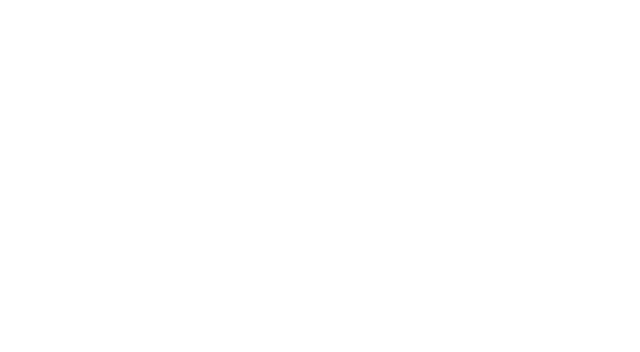
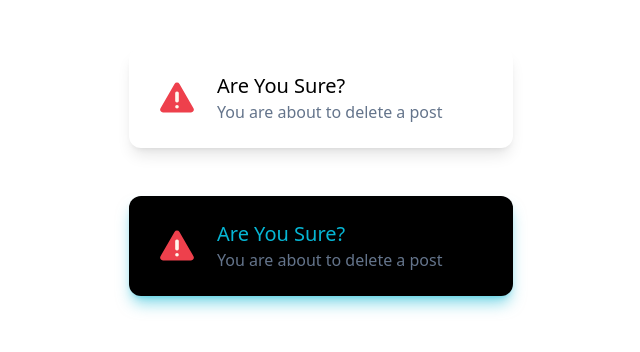
Before and after one commit to Ruturaj2003/Tailwind_sandbox, a plain HTML site: page 01-utility-first/index.html in a window 1280 px wide. Shown: the whole page, without its empty margins (319-959 px from the left). Drawn offline with nearby package versions, Linux system fonts and the light colour scheme.

Commit message:
Complete Utility First

```diff
--- a/01-utility-first/index.html
+++ b/01-utility-first/index.html
@@ -9,5 +9,21 @@
   </head>
   <body>
     <!-- Utility First -->
+    <div class="flex items-center p-6 max-w-sm mx-auto bg-white rounded-xl shadow-lg space-x-4 mt-12">
+      <img class="w-12 h-12" src="../assets/img/warning.svg" alt="warning">
+      <div>
+        <div class="text-xl font-medium text-black">Are You Sure? </div>
+        <p class="text-slate-500">You are about to delete a post</p>
+      </div>
+    </div>
+
+    <div class="flex items-center p-6 max-w-sm mx-auto bg-black rounded-xl bg-black-500 shadow-lg shadow-cyan-500/50 space-x-4 mt-12">
+      <img class="w-12 h-12" src="../assets/img/warning.svg" alt="warning">
+      <div>
+        <div class="text-xl font-medium text-cyan-500">Are You Sure? </div>
+        <p class="text-slate-500 text-cyan-500">You are about to delete a post</p>
+      </div>
+    </div>
+
   </body>
 </html>
```
